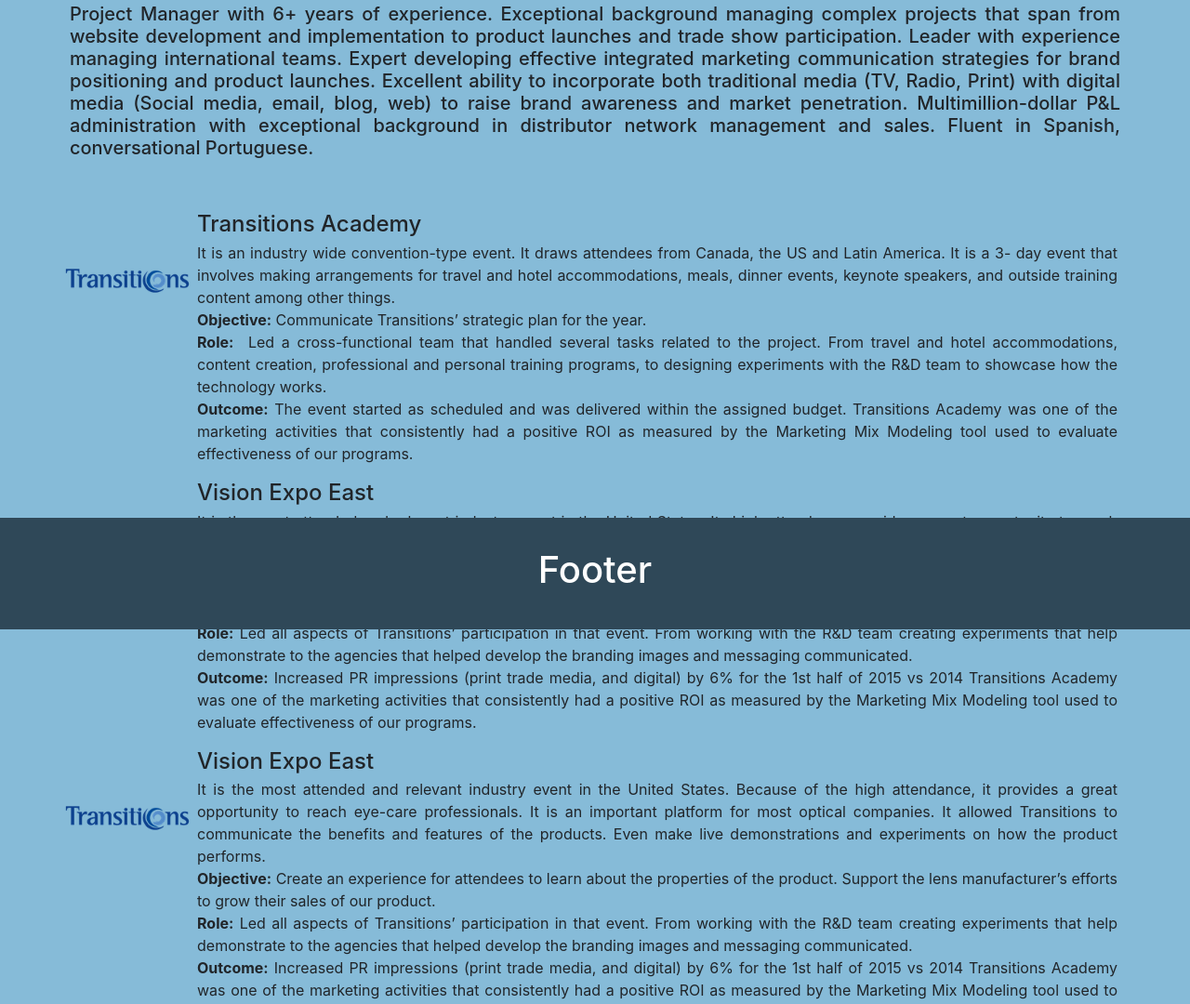
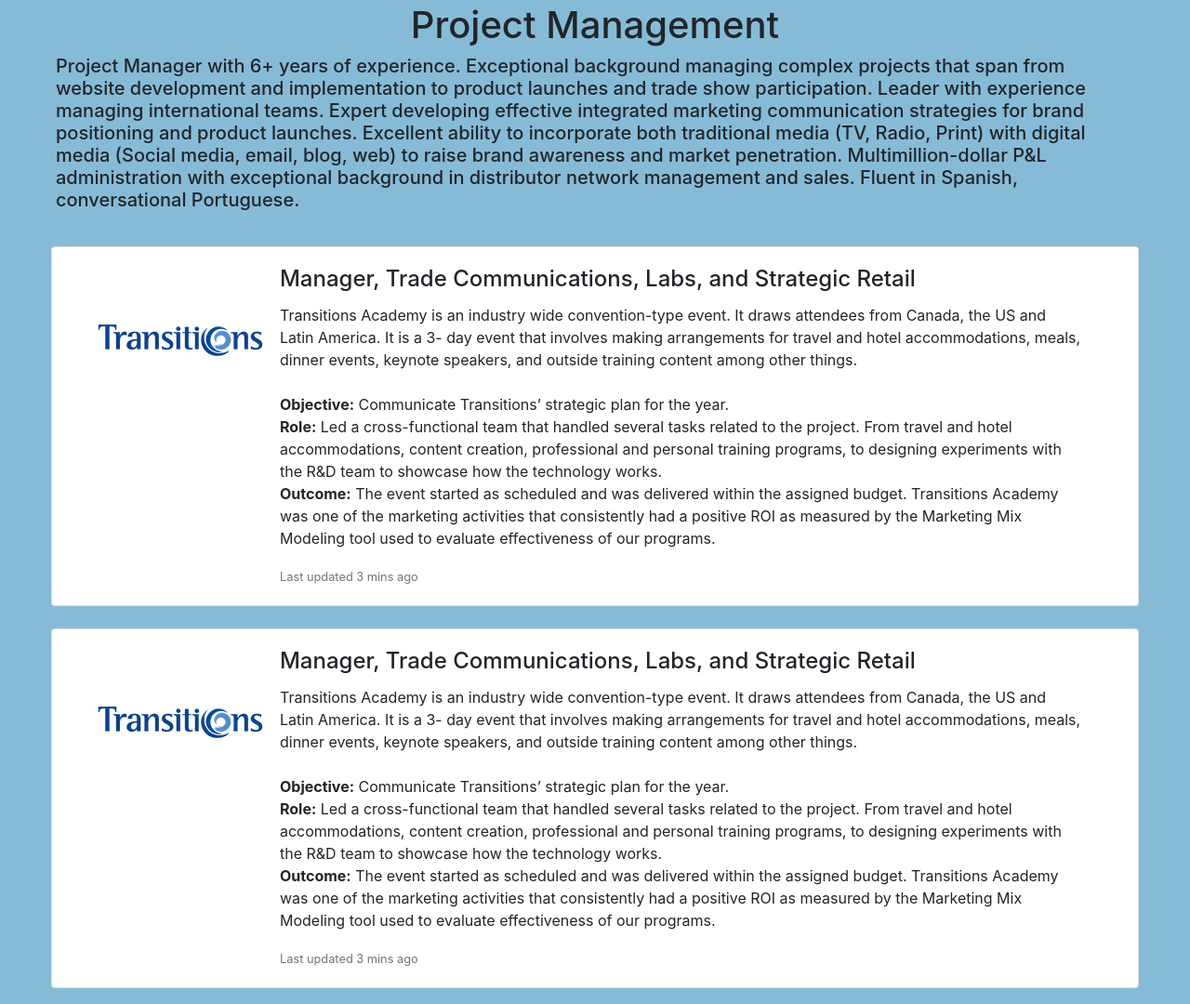
Before and after one commit to solismc/jsportfolio, a website: page public/projects.html in a window 1280 px wide. Shown: the part 123-1203 px from the top of the page at 93% size. Drawn offline with nearby package versions, Linux system fonts and the light colour scheme.

Commit message:
Added cards to projects page

```diff
--- a/public/projects.html
+++ b/public/projects.html
@@ -28,59 +28,86 @@
         </ul>
       </section>
 
-      <section class="row-fluid">
+      <section class="container-fluid">
+        <section class="row justify-content-center">
+          <section class=col-12>
         <span class="hero-unit-projects">
-          <span class="col-12">
-          <h5 class="text-justify">Project Manager with 6+ years of experience. Exceptional background managing complex projects that span from website development and implementation to product launches and trade show participation. Leader with experience managing international teams. Expert developing effective integrated marketing communication strategies for brand positioning and product launches. Excellent ability to incorporate both traditional media (TV, Radio, Print) with digital media (Social media, email, blog, web) to raise brand awareness and market penetration. Multimillion-dollar P&L administration with exceptional background in distributor network management and sales. Fluent in Spanish, conversational Portuguese.</h5>
+          <h1>Project Management</h1>
+          <h5>Project Manager with 6+ years of experience. Exceptional background managing complex projects that span from website development and implementation to product launches and trade show participation. Leader with experience managing international teams. Expert developing effective integrated marketing communication strategies for brand positioning and product launches. Excellent ability to incorporate both traditional media (TV, Radio, Print) with digital media (Social media, email, blog, web) to raise brand awareness and market penetration. Multimillion-dollar P&L administration with exceptional background in distributor network management and sales. Fluent in Spanish, conversational Portuguese.</h5>
         </span>
-        <span class="Col-1"></span>
-      </span>
+      </section>
       </section>
 
-      <section class="body-projects">
-      <section class="d-flex flex-row">
-      <section class="col"></section>
-      <div class="media p-2">
-        <img class="align-self-start" src="images/transitions-lenses-vector-logo.png" alt="branding image" height="150" width="auto">
-        <div class="media-body text-justify">
-          <h4 class="mb-1">Transitions Academy</h4>
-          It is an industry wide convention-type event. It draws attendees from Canada, the US and Latin America. It is a 3- day event that involves making arrangements for travel and hotel accommodations, meals, dinner events, keynote speakers, and outside training content among other things. <br><strong>Objective:</strong>
-              Communicate Transitions’ strategic plan for the year.
-              <br><strong>Role:</strong>&nbsp; Led a cross-functional team that handled several tasks related to the project. From travel and hotel accommodations, content creation, professional and personal training programs, to designing experiments with the R&D team to showcase how the technology works.
-              <br><strong>Outcome:</strong>&nbsp;The event started as scheduled and was delivered within the assigned budget.
-              Transitions Academy was one of the marketing activities that consistently had a positive ROI as measured by the Marketing Mix Modeling tool used to evaluate effectiveness of our programs.
-        </div>
-      </section>
+      <section class="row justify-content-center">
+        <section class=col-11>
+        <section class="card mb-4" style="width:auto">
+          <section class="row g-0">
+            <section class="col-md-2">
+              <img src="images/transitions-lenses-vector-logo.png" alt="Transitions Logo">
+            </section>
+            <section class="col-md-10">
+              <section class="card-body">
+                <h4 class="card-title">Manager, Trade Communications, Labs, and Strategic Retail</h5>
+                <p class="card-text">Transitions Academy is an industry wide convention-type event. It draws attendees from Canada, the US and Latin America. It is a 3- day event that involves making arrangements for travel and hotel accommodations, meals, dinner events, keynote speakers, and outside training content among other things.<br>
+                  <br><strong>Objective:</strong> Communicate Transitions’ strategic plan for the year.
+                  <br><strong>Role:</strong> Led a cross-functional team that handled several tasks related to the project. From travel and hotel accommodations, content creation, professional and personal training programs, to designing experiments with the R&D team to showcase how the technology works.
+                  <br><strong>Outcome:</strong> The event started as scheduled and was delivered within the assigned budget.
+                  Transitions Academy was one of the marketing activities that consistently had a positive ROI as measured by the Marketing Mix Modeling tool used to evaluate effectiveness of our programs.</p>
+                <p class="card-text"><small class="text-muted">Last updated 3 mins ago</small></p>
+              </section>
+            </section>
+            </section>
+          </section>
+          </section>
+        </section>
 
-      <section class="d-flex flex-row">
-        <section class="col"></section>
-      <div class="media p-2">
-        <img class="align-self-start" src="images/transitions-lenses-vector-logo.png" alt="branding image" height="150" width="auto">
-        <div class="media-body text-justify">
-          <h4 class="mb-1">Vision Expo East</h4>
-          It is the most attended and relevant industry event in the United States. Its high attendance provides a great opportunity to reach eye-care professionals. It allowed Transitions to communicate the benefits and features of the products making demonstrations and experiments on how the product performs.<br><strong>Objective:</strong>
-          Create an experience for attendees to learn about the properties of the product. Support the lens manufacturer’s efforts to grow their sales of our product.
-              <br><strong>Role:</strong>&nbsp;Led all aspects of Transitions’ participation in that event. From working with the R&D team creating experiments that help demonstrate to the agencies that helped develop the branding images and messaging communicated.
-              <br><strong>Outcome:</strong>&nbsp;Increased PR impressions (print trade media, and digital) by 6% for the 1st half of 2015 vs 2014
-              Transitions Academy was one of the marketing activities that consistently had a positive ROI as measured by the Marketing Mix Modeling tool used to evaluate effectiveness of our programs.
-        </div>
-      </div>
-    </section>
+        <section class="row justify-content-center">
+          <section class=col-11>
+          <section class="card mb-4" style="width:auto">
+            <section class="row g-0">
+              <section class="col-md-2">
+                <img src="images/transitions-lenses-vector-logo.png" alt="Transitions Logo">
+              </section>
+              <section class="col-md-10">
+                <section class="card-body">
+                  <h4 class="card-title">Manager, Trade Communications, Labs, and Strategic Retail</h5>
+                  <p class="card-text">Transitions Academy is an industry wide convention-type event. It draws attendees from Canada, the US and Latin America. It is a 3- day event that involves making arrangements for travel and hotel accommodations, meals, dinner events, keynote speakers, and outside training content among other things.<br>
+                    <br><strong>Objective:</strong> Communicate Transitions’ strategic plan for the year.
+                    <br><strong>Role:</strong> Led a cross-functional team that handled several tasks related to the project. From travel and hotel accommodations, content creation, professional and personal training programs, to designing experiments with the R&D team to showcase how the technology works.
+                    <br><strong>Outcome:</strong> The event started as scheduled and was delivered within the assigned budget.
+                    Transitions Academy was one of the marketing activities that consistently had a positive ROI as measured by the Marketing Mix Modeling tool used to evaluate effectiveness of our programs.</p>
+                  <p class="card-text"><small class="text-muted">Last updated 3 mins ago</small></p>
+                </section>
+              </section>
+              </section>
+            </section>
+            </section>
+          </section>
 
-    <section class="d-flex flex-row">
-      <section class="col"></section>
-    <div class="media p-2">
-      <img class="align-self-start" src="images/transitions-lenses-vector-logo.png" alt="branding image" height="150" width="auto">
-      <div class="media-body text-justify">
-        <h4 class="mb-1">Vision Expo East</h4>
-        It is the most attended and relevant industry event in the United States. Because of the high attendance, it provides a great opportunity to reach eye-care professionals. It is an important platform for most optical companies. It allowed Transitions to communicate the benefits and features of the products. Even make live demonstrations and experiments on how the product performs.<br><strong>Objective:</strong>
-        Create an experience for attendees to learn about the properties of the product. Support the lens manufacturer’s efforts to grow their sales of our product.
-            <br><strong>Role:</strong>&nbsp;Led all aspects of Transitions’ participation in that event. From working with the R&D team creating experiments that help demonstrate to the agencies that helped develop the branding images and messaging communicated.
-            <br><strong>Outcome:</strong>&nbsp;Increased PR impressions (print trade media, and digital) by 6% for the 1st half of 2015 vs 2014
-            Transitions Academy was one of the marketing activities that consistently had a positive ROI as measured by the Marketing Mix Modeling tool used to evaluate effectiveness of our programs.
-      </div>
-  </section>
-  <nav class="section-header-react fixed-bottom">
+        <section class="row justify-content-center">
+          <section class=col-11>
+          <section class="card mb-4" style="width:auto">
+            <section class="row g-0">
+              <section class="col-md-2">
+                <img src="images/transitions-lenses-vector-logo.png" alt="Transitions Logo">
+              </section>
+              <section class="col-md-10">
+                <section class="card-body">
+                  <h4 class="card-title">Manager, Trade Communications, Labs, and Strategic Retail</h5>
+                  <p class="card-text">Transitions Academy is an industry wide convention-type event. It draws attendees from Canada, the US and Latin America. It is a 3- day event that involves making arrangements for travel and hotel accommodations, meals, dinner events, keynote speakers, and outside training content among other things.<br>
+                    <br><strong>Objective:</strong> Communicate Transitions’ strategic plan for the year.
+                    <br><strong>Role:</strong> Led a cross-functional team that handled several tasks related to the project. From travel and hotel accommodations, content creation, professional and personal training programs, to designing experiments with the R&D team to showcase how the technology works.
+                    <br><strong>Outcome:</strong> The event started as scheduled and was delivered within the assigned budget.
+                    Transitions Academy was one of the marketing activities that consistently had a positive ROI as measured by the Marketing Mix Modeling tool used to evaluate effectiveness of our programs.</p>
+                  <p class="card-text"><small class="text-muted">Last updated 3 mins ago</small></p>
+                </section>
+              </section>
+              </section>
+            </section>
+            </section>
+          </section>
+
+  <nav class="section-header-react">
     <h1>Footer</h1>
   </nav>
   </section>
--- a/public/screen.css
+++ b/public/screen.css
@@ -12,7 +12,9 @@
   min-height: 100%;
 }
 .container-fluid {
-  background-color: #86BBD8;
+  padding-right: 0px;
+  padding-left: 0px;
+  /*background-color: white;*/
 }
 
 .card {
@@ -72,7 +74,7 @@
 .headshot {
   overflow: hidden;
   display: flex;
-  justify-content: space-evenly;
+  justify-content: center;
   line-height: 5;
   vertical-align: middle;
   border-radius: 50%;
@@ -102,7 +104,7 @@
   justify-content: space-evenly;
   flex-direction: row;
   align-items: center;
-  background-color: #86BBD8;
+  background-color: white;
   width: 100%;
   height: 54vh;
   padding-left: 80px;
@@ -115,7 +117,7 @@
   justify-content: space-evenly;
   flex-direction: column;
   align-items: center;
-  background-color: #86BBD8;
+  /*background-color: #86BBD8;*/
   width: 100%;
   padding-left: 60px;
   padding-right: 60px;
@@ -131,7 +133,6 @@
   align-items: center;
   background-color: #86BBD8;
   width: 100%;
-  padding-left: 26px;
   padding-right: 60px;
   padding-bottom: 20px;
 
```
Also changed, not shown: public/brand.html (+33 -2 lines), public/index.html (+1 -1 lines).
